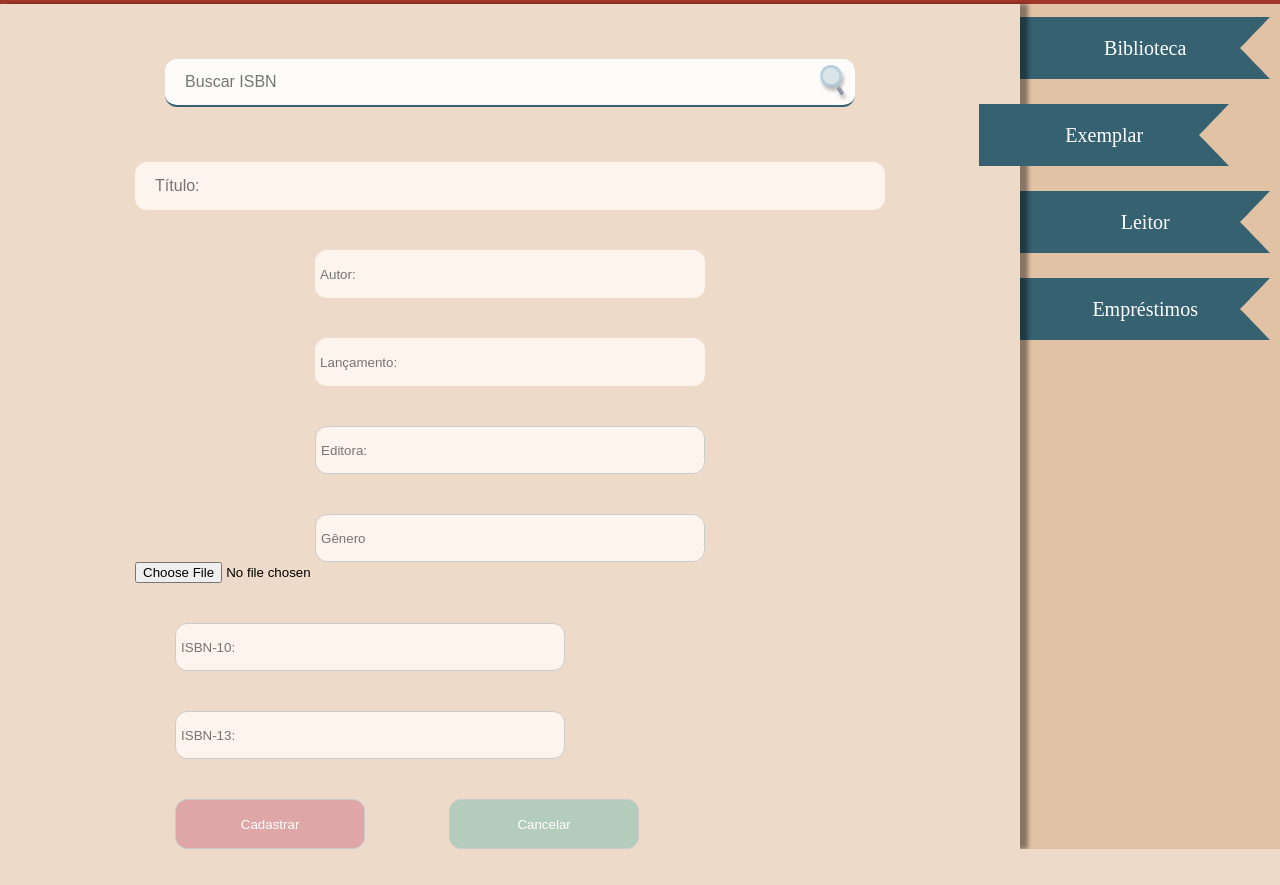
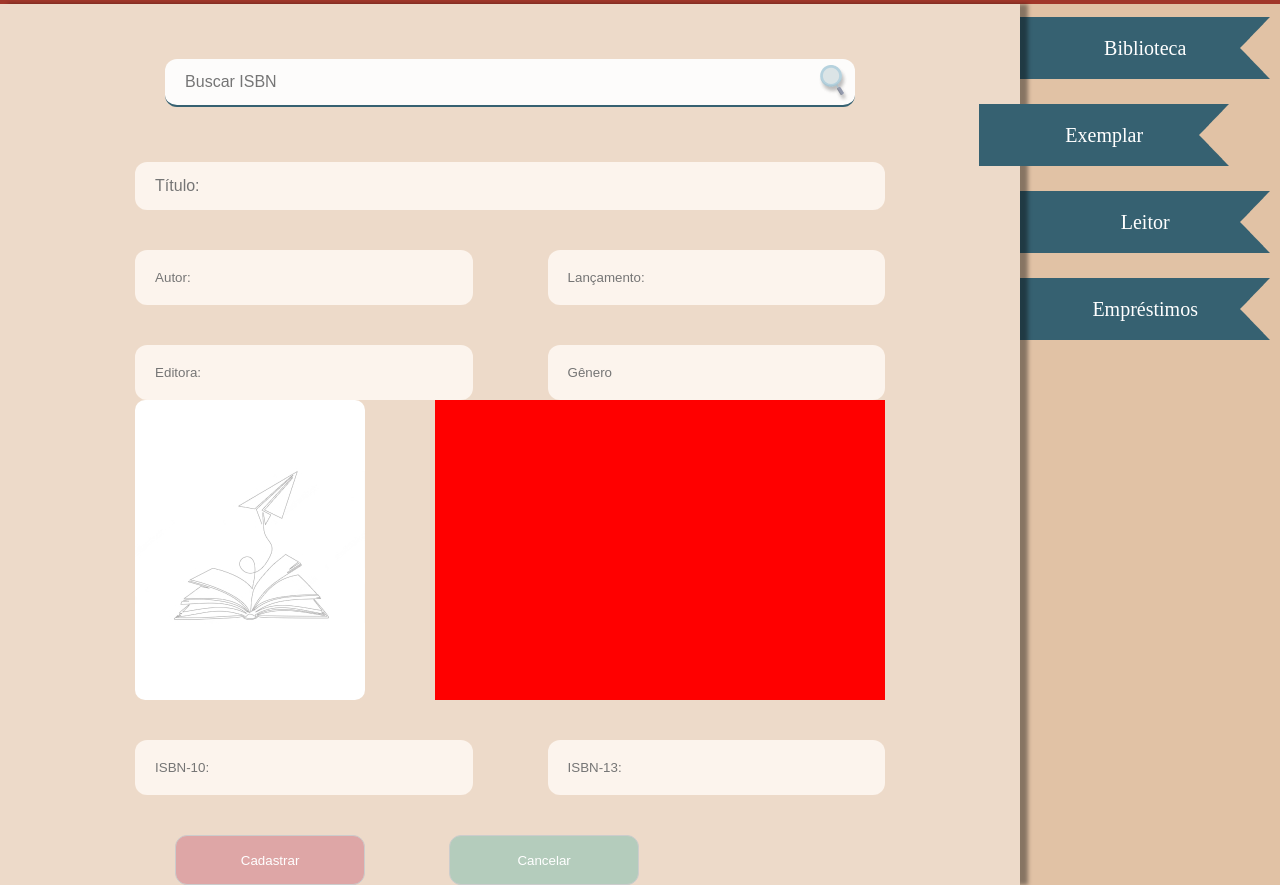
Before and after one commit to Cdepaulla/bookstation, a plain HTML site: page exemplar.html in a window 1280 px wide. Shown: the part 45-930 px from the top of the page. Before the commit the page ends 894 px from the top, so only its background shows below. Drawn offline with Linux system fonts and the light colour scheme; a web font is replaced by a local one.

Commit message:
alterações no formulário e criação de alguns campos

```diff
--- a/exemplar.html
+++ b/exemplar.html
@@ -6,6 +6,7 @@
     <meta name="viewport" content="width=device-width, initial-scale=1.0">
     <link rel="stylesheet" href="/system.css">
     <link href="https://fonts.googleapis.com/css2?family=Inika:wght@400;700&display=swap" rel="stylesheet">
+
     <title>Bookstation</title>
 </head>
 
@@ -41,21 +42,25 @@
                         <div class="titulo">
                             <input type="text" placeholder="Título:" id="titulo" name="titulo" required>
                         </div>
-                        <div class="autor_lancamento">
+                        <div class="InputFlex">
                             <input type="text" placeholder="Autor:" id="autor" name="autor" required>
                             <input type="text"placeholder="Lançamento:" id="lancamento" name="lancamento" required>
                         </div>
 
-                        <div class="Editora_genero">
+                        <div class="InputFlex">
                             <input type="text"placeholder=Editora: id="editora" name="editora" required>
                             <input type="text"placeholder="Gênero" id="genero" name="genero">
-                     </div>
-                         <div class="upload_imagem">
-                            <form action="/upload" method="post" enctype="multipart/form-data">
-                            <input type="file" id="imagem" name="imagem">
-                        </form>
-                    </div>
-                        <div class="isbn_classe">
+                        </div>
+
+                         <div class="InputFlex">
+                                <img src="./assets/Rectangle 13.jpg" style="border-radius: 10px;">
+                                <div class="imagem" style="width: 60%; height: 300px; background-color: red;">
+
+                                </div>
+                        </div>
+
+
+                        <div class="InputFlex">
                             <input type="text"placeholder="ISBN-10:" id="isbn10" name="isbn10" required>
                             <input type="text"placeholder="ISBN-13:" id="isbn13" name="isbn13" required>
                         </div>
--- a/system.css
+++ b/system.css
@@ -309,7 +309,7 @@ width: 100%;
     padding: 5px;
     background:rgb(252, 244, 237);
     border-radius: 12px;
-    width: 390px;
+    width: 50%;
     height: 48px;
     margin-top: 40px;
     margin-inline: 40px;
@@ -327,6 +327,9 @@ width: 100%;
     margin-inline: 40px;
     display: inline-block;
     vertical-align: middle; /* Alinha os inputs verticalmente */
+}
+.upload_imagem {
+
 }
 /* .upload_imagem input{
     padding: 5px;
@@ -390,12 +393,12 @@ input{
     display: flex;
     margin-top: 55px;
 }
-.Pessoa_fisica{
+.InputFlex{
     text-align: center;
     display:flex;
     justify-content: space-between;
 }
-.Pessoa_fisica  input{
+.InputFlex  input{
     padding: 20px;
     background:rgb(252, 244, 237);
     border-radius: 12px;
@@ -469,15 +472,17 @@ input{
 
 }
 .btn_emprestimos.multa{
+    border: #5F1F17 2px solid;
+    color:#5F1F17;
+
+
+}
+.btn_emprestimos.renovar{
     border: #366171 2px solid;
     color: #366171;
 
 }
-.btn_emprestimos.renovar{
-    border: #713636 2px solid;
-    color: #713636;
+.btn_emprestimos.devolver{
+    border: #50705F 2px solid;
+    color: #50705F;
 }
-.btn_emprestimos.devolver{
-    border: #366171 2px solid;
-    color: #366171;
-}
```
Also changed, not shown: index.html (+1 -0 lines), leitor.html (+1 -1 lines), assets/Rectangle 13.jpg (added).
